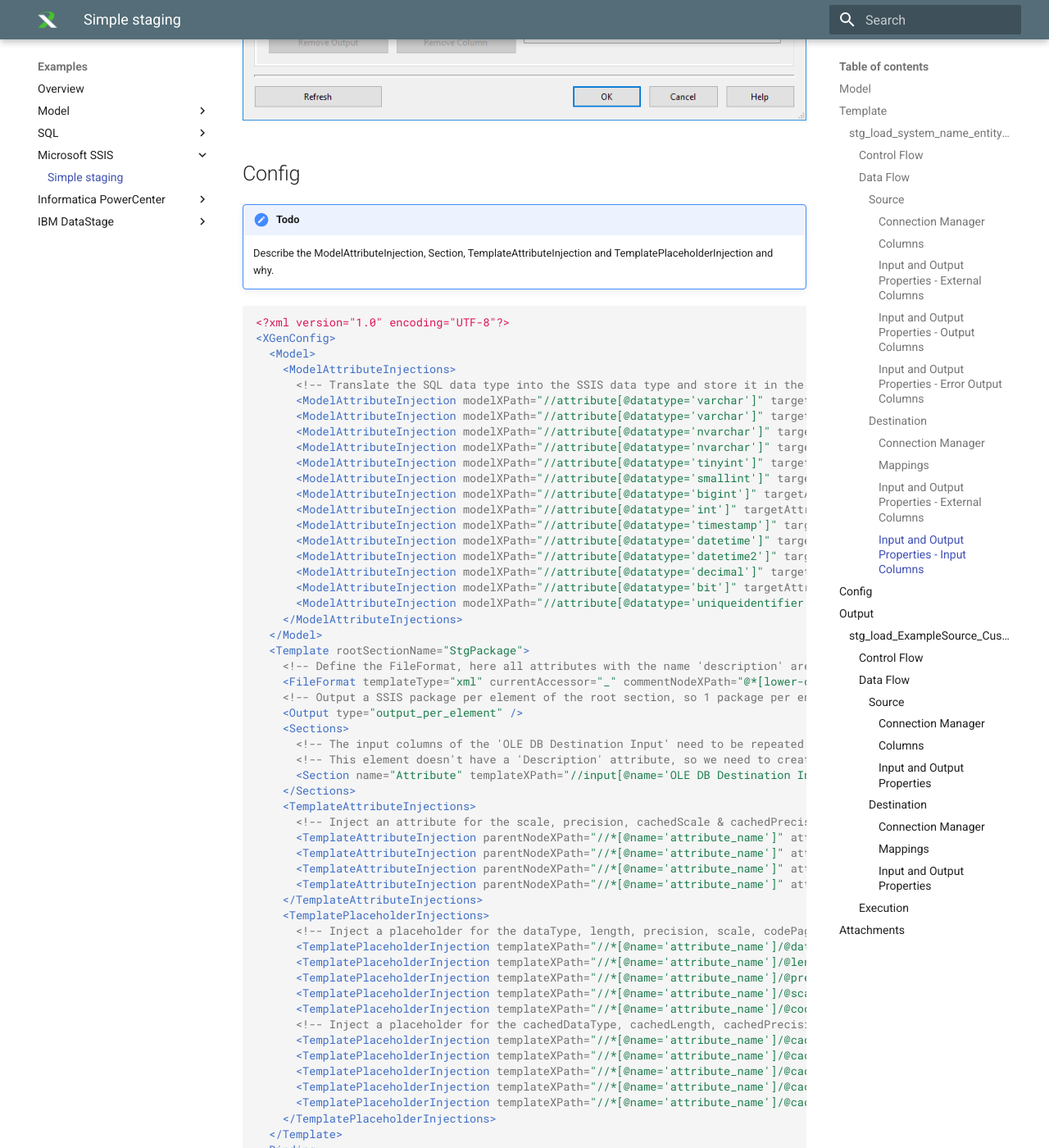
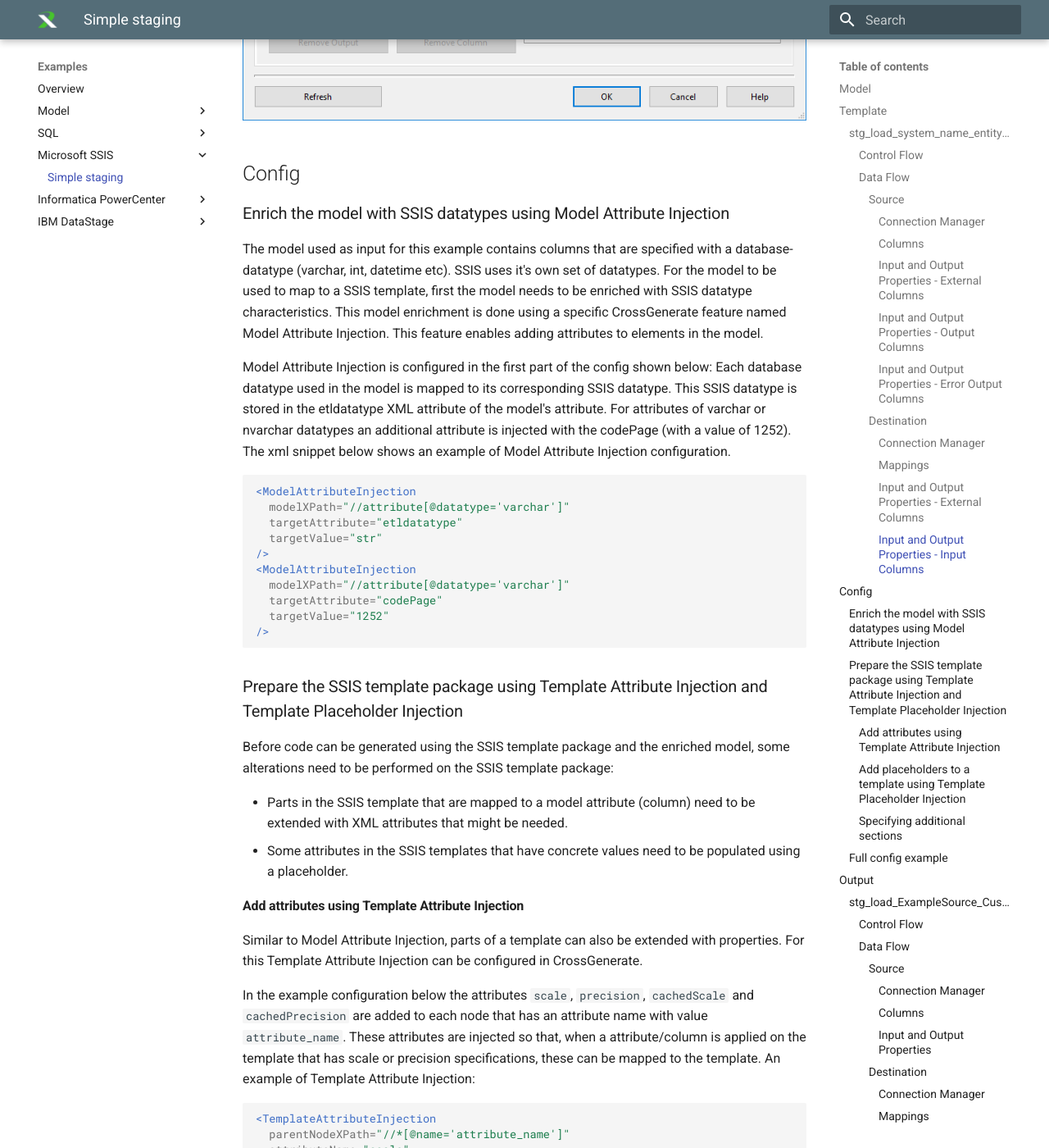
Before and after one commit to CrossBreezeNL/CrossGenerate, an MkDocs documentation site: the page built from Documentation/docs/Examples/Microsoft_SSIS/Simple_staging.md, in a window 1280 px wide and 1400 px high, scrolled down 8807 px. Shown: the whole window at 82% size. Built offline with MkDocs 1.6.1 and Material for MkDocs 9.7.7, drawn with Linux system fonts in a browser that asks for light colours; old or Windows-style settings are respelled for this version of MkDocs; some of the changed text lies outside the part shown.

Commit message:
undo revert

````diff
--- a/Documentation/docs/Examples/Microsoft_SSIS/Simple_staging.md
+++ b/Documentation/docs/Examples/Microsoft_SSIS/Simple_staging.md
@@ -75,8 +75,88 @@ In the mappings tab we make sure all columns are mapped. Here the mapping of the
 
 ## Config
 
-!!! todo
-    Describe the ModelAttributeInjection, Section, TemplateAttributeInjection and TemplatePlaceholderInjection and why.
+### Enrich the model with SSIS datatypes using Model Attribute Injection
+The model used as input for this example contains columns that are specified with a database-datatype (varchar, int, datetime etc).
+SSIS uses it's own set of datatypes.
+For the model to be used to map to a SSIS template, first the model needs to be enriched with SSIS datatype characteristics.
+This model enrichment is done using a specific CrossGenerate feature named Model Attribute Injection.
+This feature enables adding attributes to elements in the model.
+
+Model Attribute Injection is configured in the first part of the config shown below: Each database datatype used in the model is mapped to its corresponding SSIS datatype.
+This SSIS datatype is stored in the etldatatype XML attribute of the model's attribute.
+For attributes of varchar or nvarchar datatypes an additional attribute is injected with the codePage (with a value of 1252).
+The xml snippet below shows an example of Model Attribute Injection configuration.
+
+```xml
+<ModelAttributeInjection
+  modelXPath="//attribute[@datatype='varchar']"
+  targetAttribute="etldatatype"
+  targetValue="str"
+/>
+<ModelAttributeInjection
+  modelXPath="//attribute[@datatype='varchar']"
+  targetAttribute="codePage"
+  targetValue="1252"
+/>
+```
+
+### Prepare the SSIS template package using Template Attribute Injection and Template Placeholder Injection
+Before code can be generated using the SSIS template package and the enriched model, some alterations need to be performed on the SSIS template package:
+
+- Parts in the SSIS template that are mapped to a model attribute (column) need to be extended with XML attributes that might be needed.
+- Some attributes in the SSIS templates that have concrete values need to be populated using a placeholder.
+
+#### Add attributes using Template Attribute Injection
+Similar to Model Attribute Injection, parts of a template can also be extended with properties.
+For this Template Attribute Injection can be configured in CrossGenerate.
+
+In the example configuration below the attributes `scale`, `precision`, `cachedScale` and `cachedPrecision` are added to each node that has an attribute name with value `attribute_name`.
+These attributes are injected so that, when a attribute/column is applied on the template that has scale or precision specifications, these can be mapped to the template.
+An example of Template Attribute Injection:
+
+```xml
+<TemplateAttributeInjection
+  parentNodeXPath="//*[@name='attribute_name']"
+  attributeName="scale"
+  defaultValue=""
+/>
+```
+
+#### Add placeholders to a template using Template Placeholder Injection
+When developing a template SSIS package, a lot of elements can be made abstract using Visual Studio Data Tools.
+This means that for table or column names, a SSIS package can be developed against an abstract datamodel.
+So the SSIS package is build using placeholder names, which automatically makes it a template (for example 'attribute_name').
+
+Other elements, for example data types, length & precision cannot be made abstract; the IDE requires you to specify concrete, existing datatypes and lengths for columns.
+When applying a model to a template SSIS package, it is required that the data type, length and other characteristics are substituted from the model.
+This is only possible if the elements that need to be subsituted contain placeholders in the SSIS template package.
+
+Template Placeholder Injections enables inserting placeholders in a template in parts that cannot be made abstract from the IDE.
+An example of a template placeholder injection is shown below:
+
+```xml
+<TemplatePlaceholderInjection
+  templateXPath="//*[@name='attribute_name']/@dataType"
+  modelNode="etldatatype"
+  scope="current"
+/>
+```
+
+The example looks for all elements in the template that have a `name` attribute with value `attribute_name`.
+For these elements the dataType attribute is populated with a placeholder referencing the `etldatatype` attribute from the model.
+
+#### Specifying additional sections
+As can be seen in the config below, there is a section defined named `Attribute` that references input columns for an OLE DB Destination Input.
+This section is defined in the config since the input columns on the OLE DB Destination input cannot be given a section annotation in the IDE.
+
+```xml
+<Section
+  name="Attribute"
+  templateXPath="//input[@name='OLE DB Destination Input']/inputColumns/inputColumn[@cachedName='attribute_name']"
+/>
+```
+
+### Full config example
 
 ```xml
 <?xml version="1.0" encoding="UTF-8"?>
````
